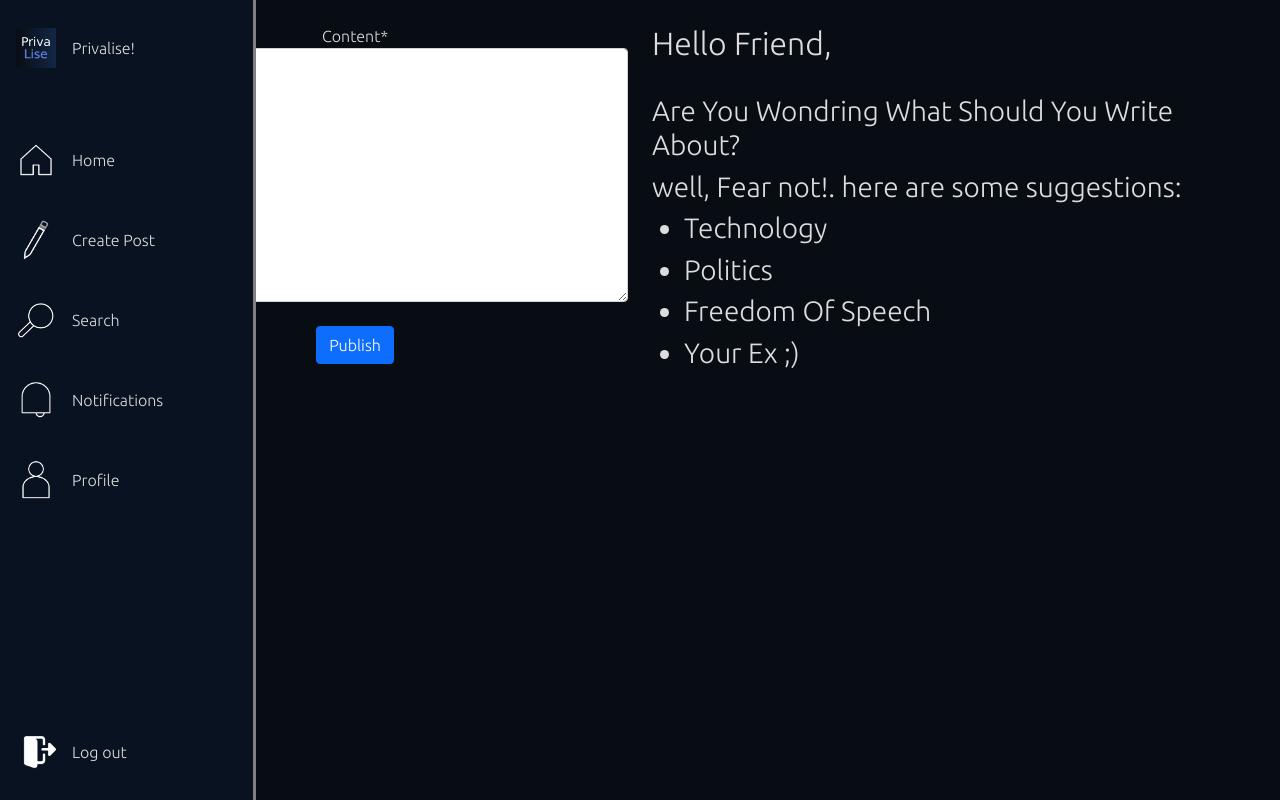
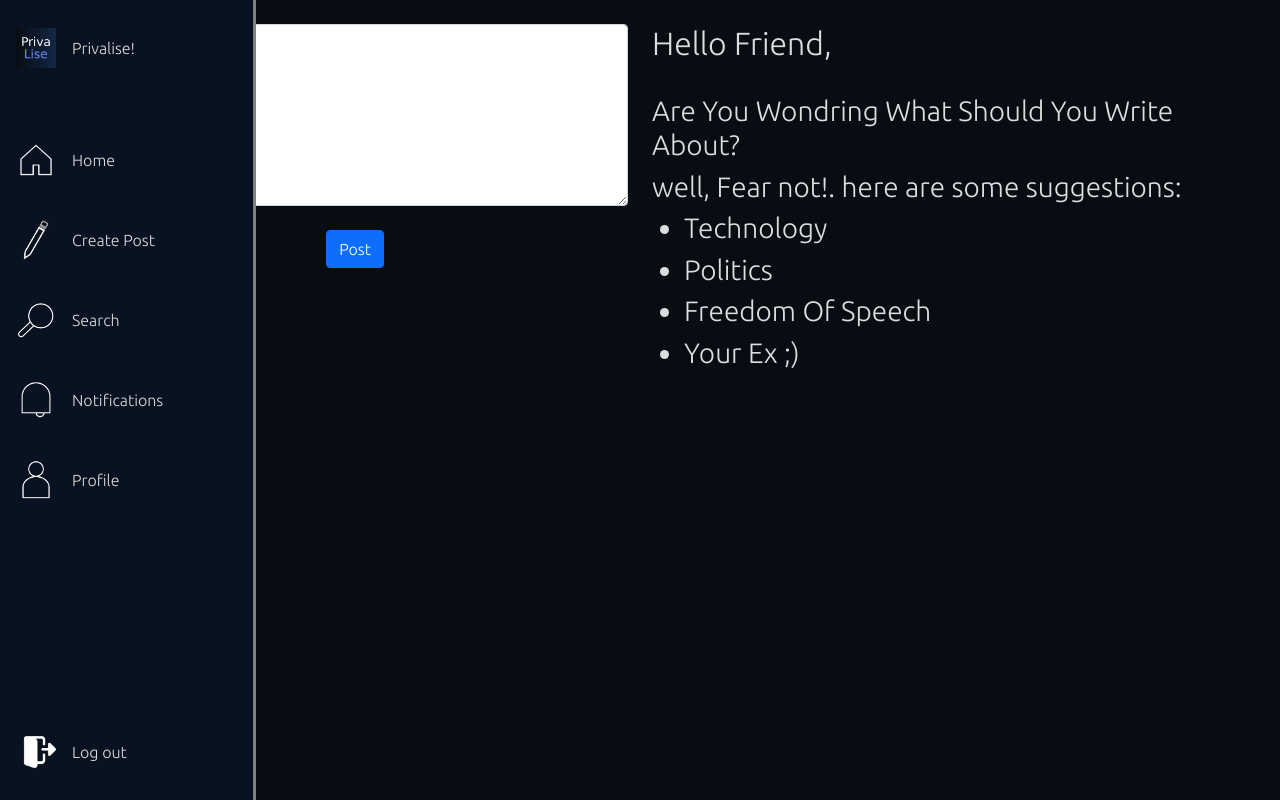
Before and after one commit to mohabgabber/privalise-network, a Django app: page /post/create in a window 1280 px wide. Run offline with Django 3.2, Linux system fonts and the light colour scheme; the visitor is signed in with stand-in values (Sample User, id 1); some libraries are stand-ins or nearby versions.

Commit message:
Added Comments Form And Beautified The Post Create

```diff
--- a/privalises/posts/forms.py
+++ b/privalises/posts/forms.py
@@ -25,8 +25,6 @@ class UserUpdateForm(forms.ModelForm):
         fields = ['username']
 
 class PostForm(forms.ModelForm):
-    image = forms.ImageField(required=False)
-
     class Meta:
         model = Post
-        fields = ['content', 'image']
+        fields = ['content']
--- a/privalises/posts/templates/posts/post_form.html
+++ b/privalises/posts/templates/posts/post_form.html
@@ -8,11 +8,11 @@
         <center>
       <div class='post-creation'>
         <br/>
-        <form class='post-create'  method="POST">
-            {% csrf_token %}
-            {{ form|crispy }}<br/>
-            <button type='submit' class='btn btn-primary'>Publish</button>
-        </form>
+        <form method='POST'>
+          {% csrf_token %}
+          <textarea name="content" class="form-control" style="width: 100%;" cols="100" rows="7" placeholder="Comment Human!"></textarea><br/>
+          <button class="btn btn-primary">Post</button>
+        </form><br/>
     </div></center>
     </div>
     <div class="col">
--- a/privalises/posts/templates/posts/post_list.html
+++ b/privalises/posts/templates/posts/post_list.html
@@ -14,7 +14,7 @@
   	<br/>
   <div class="infinite-container">
 		{% for post in posts %}
-			<div class="post infinite-item">
+			<div class="post infinite-item" style="text-align: left;">
 				<div class="profile-container">
 		        <img class="profile-picture post-img" src="{{ post.author.profile.image.url }}">
 		    </div>
@@ -24,12 +24,14 @@
 						<div class="post-info1">
 							<a class="username" href="{% url 'profile' post.author %}">@{{ post.author }}</a>
 							<p class="date">{{ post.date_posted }}</p>
+
 						</div>
     			</div>
 
 					<a style="text-decoration: inherit; color: inherit;" href="{% url 'post-detail' post.pk %}">
 						<div class="post-text tags-id mentions-id">
 							<p>{{ post.content }}</p>
+							<a style="width: 40%; height: 35%;" href="{% url 'post-detail' post.pk %}" class="btn btn-outline-info">Open Post</a>
 						</div>
 				   </a>
 				</div>
--- a/privalises/posts/urls.py
+++ b/privalises/posts/urls.py
@@ -4,7 +4,7 @@ from django.urls import path
 from .views import AddFavourites, AddLike, RemoveNotification, ListNotifications, AddDislike, PostNotification, FollowNotification,  Search, AddCommentLike, AddCommentDislike, CommentReply, ProfileView, get_profile_view_by_username, settings, AddFollower, RemoveFollower, PostListView, PostCreateView, PostDetailView, PostUpdateView, PostDeleteView, CommentDeleteView
 urlpatterns = [
     path('', PostListView.as_view(), name='home'),
-    path('post/<int:pk>/', PostDetailView, name='post-detail'),
+    path('post/<int:pk>/', PostDetailView.as_view(), name='post-detail'),
     path('post/<int:pk>/update/', PostUpdateView.as_view(), name='post-update'),
     path('profile/settings/', settings, name='profile-update'),
     path('post/<int:pk>/delete/', PostDeleteView.as_view(), name='post-delete'),
--- a/privalises/posts/views.py
+++ b/privalises/posts/views.py
@@ -46,24 +46,71 @@ class PostListView(LoginRequiredMixin, View):
     context = {'posts': posts,}
     return render(request, 'posts/post_list.html', context)
     '''
-@login_required
-def PostDetailView(request, pk):
-    template_name = 'posts/post_detail.html'
-    post = get_object_or_404(Post, pk=pk)
-    comments = Comment.objects.filter(post=post).order_by('-date_created')
-    commentcount = 0
-    for comment in comments:
-        commentcount += 1
-    return render(request, template_name, {'post': post, 'comments': comments, 'commentcount': commentcount})
-class PostCreateView(LoginRequiredMixin, CreateView):
-    model = Post
-    fields = ['content']
-    context_object_name = 'content'
-    def form_valid(self, form):
-        form.instance.author = self.request.user
-        form.instance.save()
-        process_mentions_from_post_content(form.instance)
-        return super().form_valid(form)
+class PostDetailView(LoginRequiredMixin, View):
+    def get(self, request, pk, *args, **kwargs):
+        post = Post.objects.get(pk=pk)
+        form = CommentForm()
+        comments = Comment.objects.filter(post=post)
+        commentcount = 0
+        for comment in comments:
+            commentcount += 1
+        context = {
+            'post': post,
+            'form': form,
+            'commentcount': commentcount,
+            'comments': comments,
+        }
+        return render(request, 'posts/post_detail.html', context)
+    def post(self, request, pk, *args, **kwargs):
+        post = Post.objects.get(pk=pk)
+        form = CommentForm(request.POST)
+        if form.is_valid():
+            new_comment = form.save(commit=False)
+            new_comment.content = request.POST.get('content')
+            new_comment.author = request.user
+            new_comment.post = post
+            new_comment.save()
+            new_comment.create_tags()
+        comments = Comment.objects.filter(post=post)
+        commentcount = 0
+        for comment in comments:
+            commentcount += 1
+        notification = Notification.objects.create(notification_type=2, from_user=request.user, to_user=post.author, post=post)
+        context = {
+            'post': post,
+            'form': form,
+            'commentcount': commentcount,
+            'comments': comments,
+        }
+        return render(request, 'posts/post_detail.html', context)
+class CommentReplyView(LoginRequiredMixin, View):
+    def post(self, request, post_pk, pk, *args, **kwargs):
+        post = Post.objects.get(pk=post_pk)
+        parent_comment = Comment.objects.get(pk=pk)
+        form = CommentForm(request.POST)
+        if form.is_valid():
+            new_comment = form.save(commit=False)
+            new_comment.author = request.user
+            new_comment.post = post
+            new_comment.parent = parent_comment
+            new_comment.save()
+        notification = Notification.objects.create(notification_type=2, from_user=request.user, to_user=parent_comment.author, comment=new_comment)
+        return redirect('post-detail', pk=post_pk)
+class PostCreateView(LoginRequiredMixin, View):
+    def get(self, request, *args, **kwargs):
+        form = PostForm()
+        context = {'form': form,}
+        return render(request, 'posts/post_form.html', context)
+    def post(self, request, *args, **kwargs):
+        form = PostForm(request.POST)
+        if form.is_valid():
+            new_post = form.save(commit=False)
+            new_post.content = request.POST.get('content')
+            new_post.author = request.user
+            new_post.save()
+            new_post.create_tags()
+        context = {'form': form,}
+        return render(request, 'posts/post_form.html', context)
 class PostDeleteView(LoginRequiredMixin, UserPassesTestMixin, DeleteView):
     model = Post
     context_object_name = 'post'
```
Also changed, not shown: privalises/posts/templates/posts/post_detail.html (+9 -0 lines), privalises/posts/templates/posts/profile.html (+5 -3 lines), privalises/users/templates/users/register.html (+1 -36 lines).
